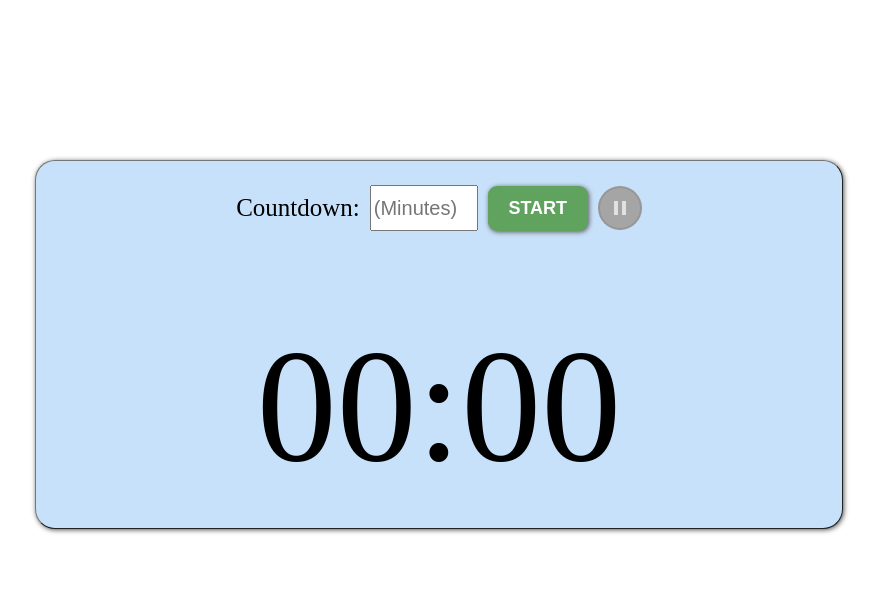
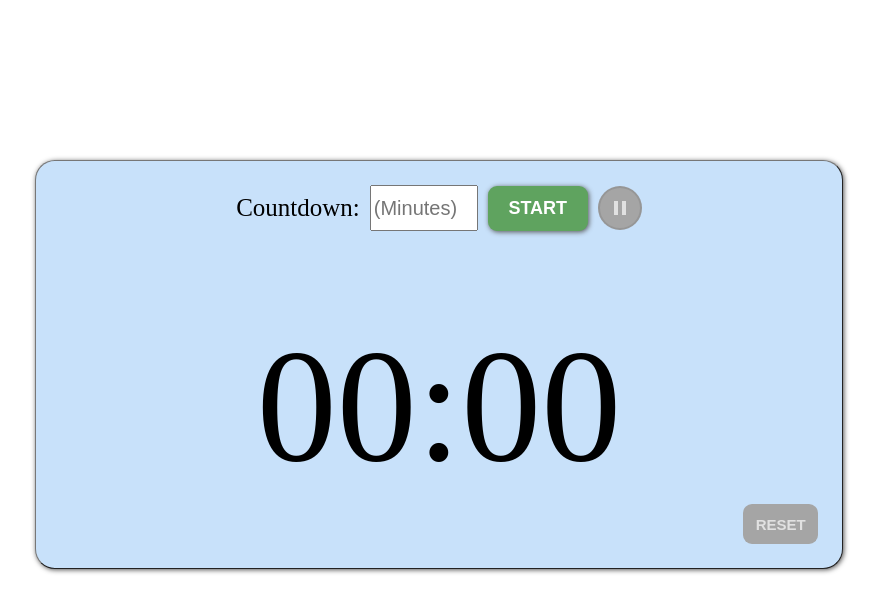
Before and after one commit to emike108/countdown-timer, a React (Create React App) app: page / in a window 1280 px wide. Shown: the top 612 px of the page, without its empty margins (201-1080 px from the left). Built offline with nearby package versions, Linux system fonts and the light colour scheme.

Commit message:
implement reset button (#5)

```diff
--- a/src/App.css
+++ b/src/App.css
@@ -115,7 +115,7 @@
 }
 
 .start-button:hover {
-  box-shadow: 7px 7px 5px #555;
+  box-shadow: 5px 5px 5px #555;
 }
 
 .start-button:disabled {
@@ -167,6 +167,37 @@ span {
   font-style: italic;
 }
 
+.reset-button-container {
+  display: flex;
+  align-items: center;
+  justify-content: right;
+}
+
+.reset-button {
+  width: 75px;
+  height: 40px;
+  color: white;
+  background-color: #b32e1a;
+  font-weight: bold;
+  font-size: 15px;
+  border: transparent;
+  border-radius: 9px;
+  border-style: outset;
+  box-shadow: 1px 1px 5px #555;
+}
+
+.reset-button:hover {
+  box-shadow: 5px 5px 5px #555;
+}
+
+.reset-button:disabled {
+  background-color: #a5a5a5;
+  color: #e1e1e1;
+  box-shadow: none;
+  border-style: inset;
+  cursor: not-allowed;
+}
+
 @keyframes blinker {
   50% {
     opacity: 0;
--- a/src/App.js
+++ b/src/App.js
@@ -2,6 +2,7 @@ import { useRef, useState } from "react";
 import "./App.css";
 import CountdownClock from "./Components/CountdownClock";
 import { CountdownInputSection } from "./Components/CountdownInputSection";
+import { ResetButton } from "./Components/ResetButton";
 import { calculateRemainingMs } from "./Shared/utils";
 
 export function App() {
@@ -56,6 +57,10 @@ export function App() {
           onCountdownFinish={onCountdownFinish}
           endTimeInMsRef={endTimeInMsRef}
         />
+        <ResetButton
+          hasCountdownStarted={countdownState.hasCountdownStarted}
+          resetCountdown={onCountdownFinish}
+        />
         {/* <span className="speed-indicator">
           Speed:{" "}
           {timerSpeed === 1000 ? "1x" : timerSpeed === 666 ? "1.5x" : "2x"}
--- a/src/Components/CountdownClock.js
+++ b/src/Components/CountdownClock.js
@@ -70,6 +70,7 @@ export default function CountdownClock({
     setCountdownState,
   ]);
 
+  // Initialize countdown when entered time and countdown has started
   useEffect(() => {
     if (
       !!countdownState.enteredTimeInMin &&
@@ -83,6 +84,7 @@ export default function CountdownClock({
     initializeCountdown,
   ]);
 
+  // Manage countdown interval based on countdown state
   useEffect(() => {
     manageCountdownInterval();
 
--- /dev/null
+++ b/src/Components/ResetButton.js
@@ -0,0 +1,16 @@
+export function ResetButton({ hasCountdownStarted, resetCountdown }) {
+  return (
+    <div className="reset-button-container">
+      <button
+        className="reset-button"
+        type="button"
+        disabled={!hasCountdownStarted}
+        onClick={() => {
+          resetCountdown();
+        }}
+      >
+        RESET
+      </button>
+    </div>
+  );
+}
```
